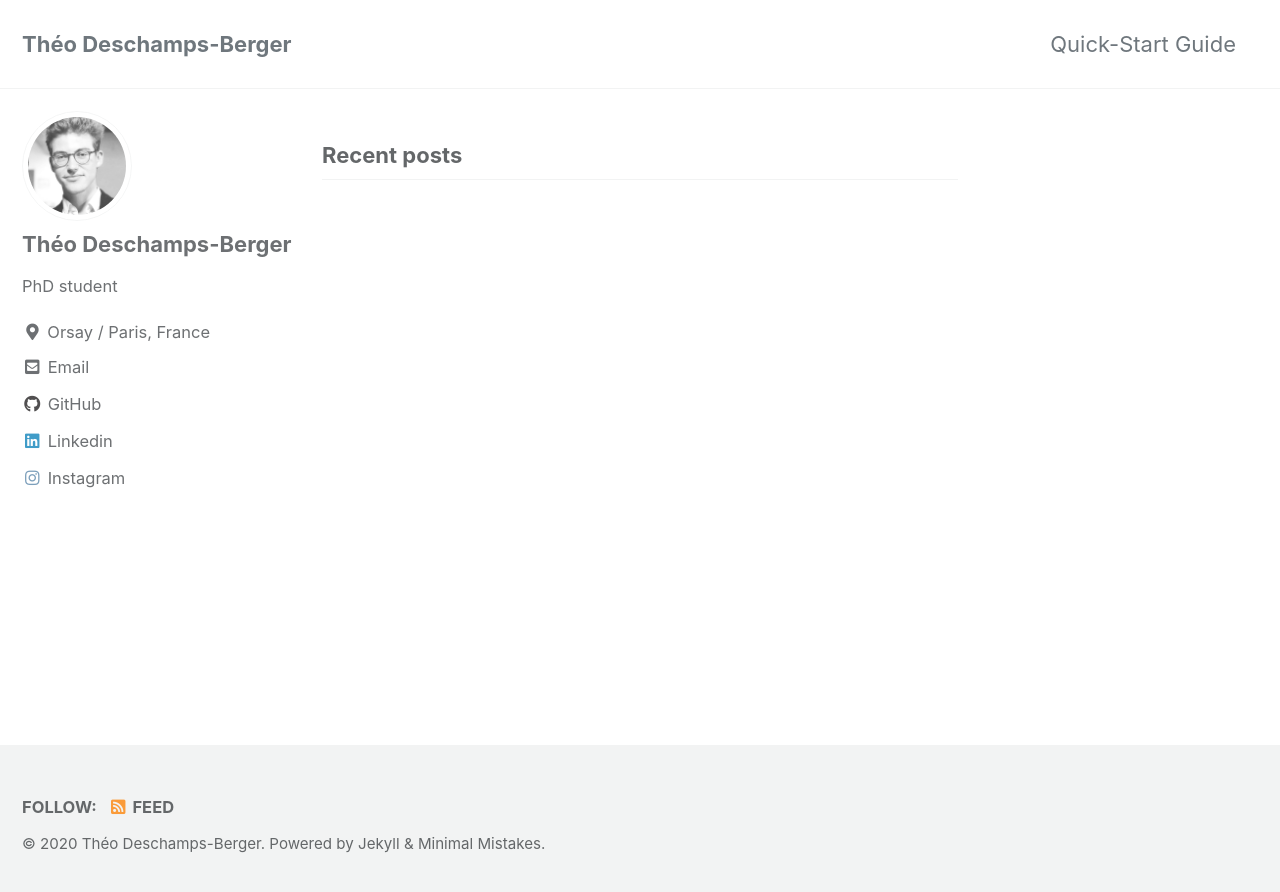
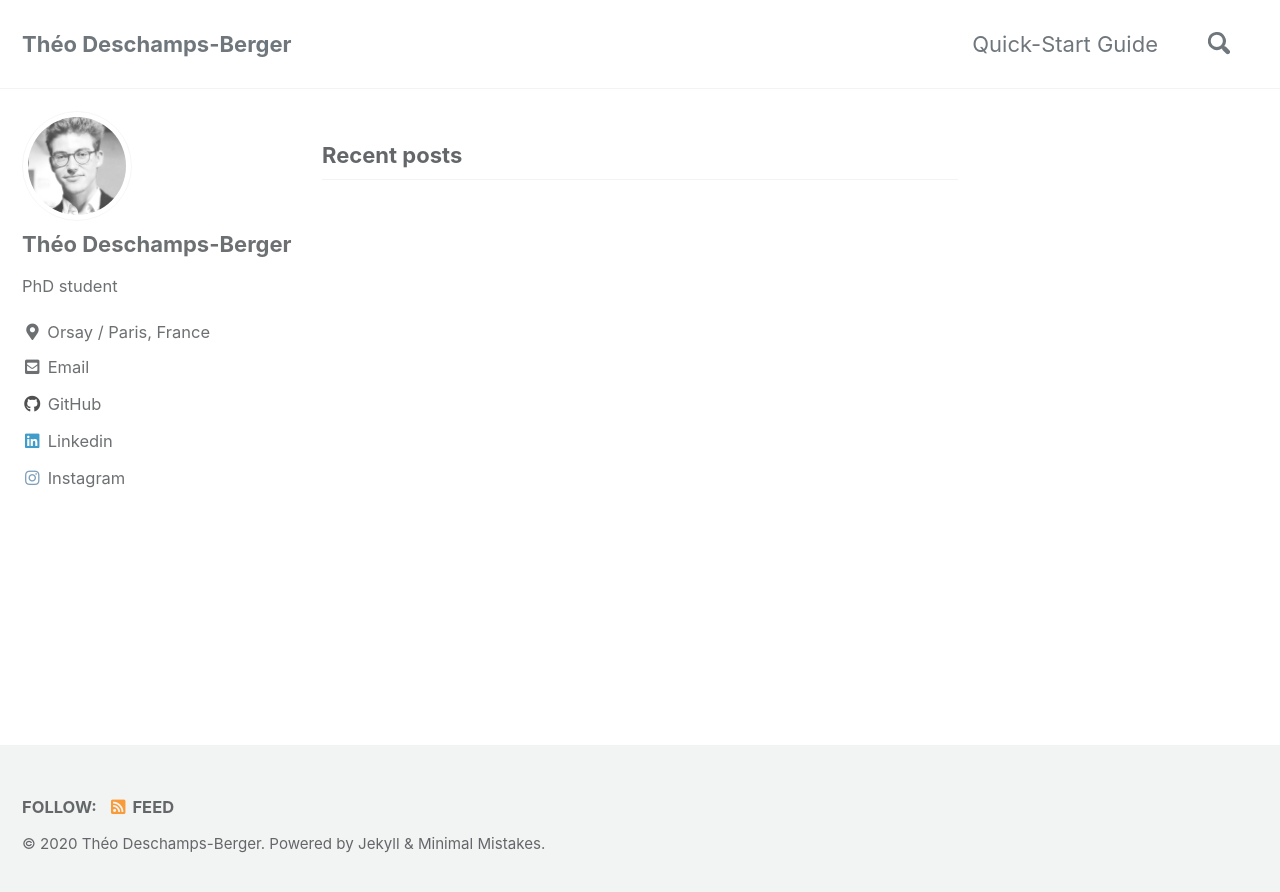
Before and after one commit to Theodb/theodb.github.io, a Jekyll site: the page built from index.html, in a window 1280 px wide. Shown: the top 892 px of the page. Built offline with Jekyll 4.4.1, drawn with Linux system fonts in a browser that asks for light colours; cached includes are drawn as plain includes; the list of posts is cut into pages by our own code.

```diff
--- a/_config.yml
+++ b/_config.yml
@@ -51,8 +51,8 @@ reCaptcha:
   secret                 :
 atom_feed:
   path                   : # blank (default) uses feed.xml
-search                   : # true, false (default)
-search_full_content      : # true, false (default)
+search                   : true #, false (default)
+search_full_content      : true #, false (default)
 search_provider          : # lunr (default), algolia, google
 algolia:
   application_id         : # YOUR_APPLICATION_ID
```
